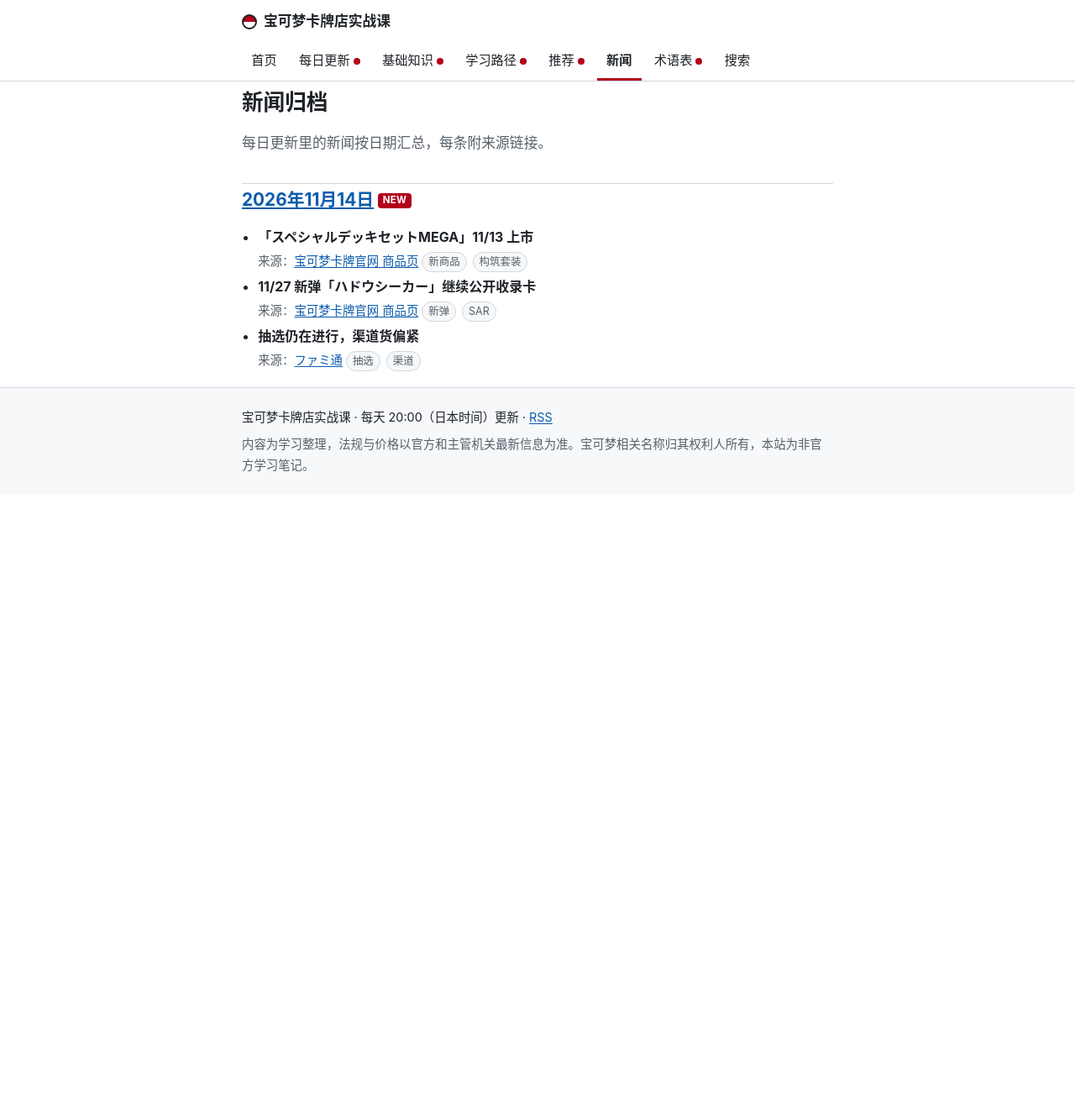
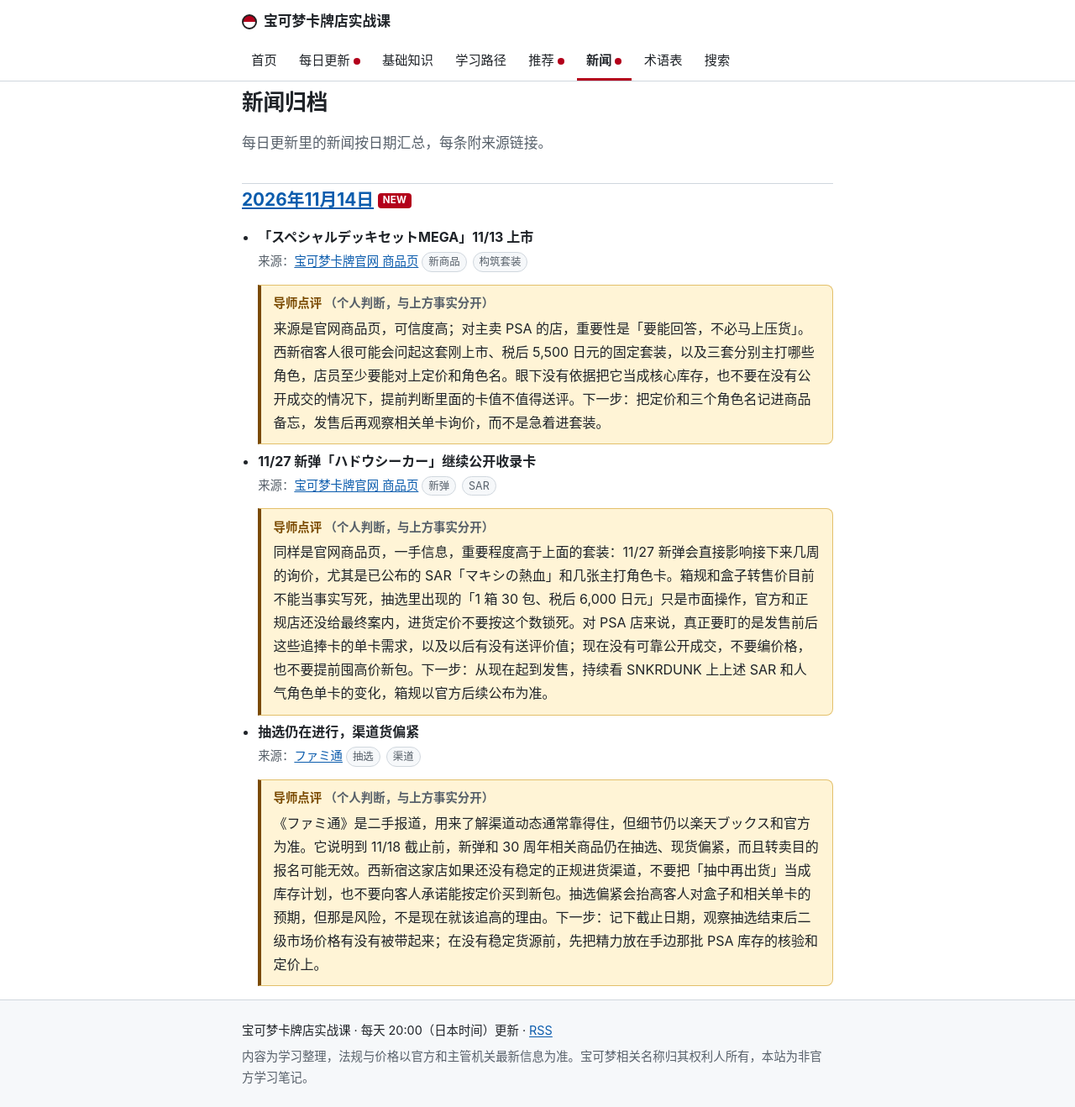
Before and after one commit to mikegalaxynova-pixel/pokemon-card-shop-course, a Jekyll site: the page built from news.html, in a window 1280 px wide and 1318 px high. Shown: the whole window at 84% size. Built offline with Jekyll 4.4.1, drawn with Linux system fonts in a browser that asks for light colours.

Commit message:
新闻和推荐增加「导师点评」

```diff
--- a/_data/changelog.yml
+++ b/_data/changelog.yml
@@ -1,5 +1,11 @@
 # 更新日志（唯一数据源）。每次每日更新在最上面新增一条。
 # kind 取值与导航 id 对应：daily | kb | recs | news | glossary | path ；type: new | updated
+- date: 2026-11-14
+  title: 新闻和推荐增加「导师点评」
+  items:
+    - { kind: daily, type: updated, title: "第 1 期三条新闻补上导师点评", url: /daily/2026-11-14/ }
+    - { kind: recs, type: updated, title: "推荐库各条目补上导师点评", url: /recommendations/ }
+    - { kind: news, type: updated, title: "新闻归档同步显示导师点评", url: /news/ }
 - date: 2026-11-14
   title: 内容范围调整：聚焦收藏与评级卡
   items:
--- a/_data/recommendations.yml
+++ b/_data/recommendations.yml
@@ -5,6 +5,8 @@
   creator: 【公式】ポケモンカードチャンネル
   url: https://www.youtube.com/watch?v=8MdwGqVOoP0
   note: 官方介绍 11/13 上市的「スペシャルデッキセットMEGA」：三套固定内容商品各收录哪些角色卡、附赠什么配件，便于对照定价和后续单卡收藏需求。
+  comment: >
+    官方频道的商品介绍，内容可信，值得花几分钟看完，但不必当成「必进货」清单。主卖 PSA 的店看它，是为了搞清三套分别收录哪些角色、附赠什么配件，以后客人问起或出现相关单卡询价时能对得上；视频本身不构成现在就备货的理由。下一步：看完后只记下三套的角色线和附件，发售后再对照有没有单卡收藏需求，不要在视频里寻找组卡或对战信息。
   tags: [官方, 新商品, 日语]
   added: 2026-11-14
 - id: snkrdunk
@@ -12,6 +14,8 @@
   title: SNKRDUNK（スニダン）
   url: https://snkrdunk.com/
   note: 看日文卡（含部分评级卡）在日本的近期成交和挂牌。成交价不是你的自动售价，还要算成色、手续费和利润。
+  comment: >
+    查日本市场近期成交，这是目前最该先会用的工具，重要程度很高。西新宿店给 PSA 卡和二手单卡标价，应当从这里看国内行情，但成交价不能直接写成货架价：还要扣成色差异、手续费和你需要的利润，也不能只看一笔就下结论。下一步：先用朋友那批库存里的 2〜3 张，练习对照近期成交，养成「先查再标」的习惯。
   tags: [查价, 日本市场]
   added: 2026-11-14
 - id: pricecharting
@@ -19,6 +23,8 @@
   title: PriceCharting
   url: https://www.pricecharting.com/category/pokemon-cards
   note: 主要追踪国际成交，按未评级、PSA 等级给价格曲线。接待海外客人和日英比价时有用，注意选对语言和套装。
+  comment: >
+    国际成交和按 PSA 等级拆开的曲线，对接待游客、做日英比价很有用，但代替不了 SNKRDUNK 上的日本行情。选错语言或套装会看错价格，这是最常见的风险。下一步：等库存表里有明确的日文卡和对应英文版时，再过来对照，不要单独用它给日本店头定价。
   tags: [查价, 海外市场, PSA]
   added: 2026-11-14
 - id: psa-pop
@@ -26,6 +32,8 @@
   title: PSA Population Report
   url: https://www.psacard.com/pop
   note: 查某张卡被评为各等级的数量，判断 10 分是否稀缺。
+  comment: >
+    这是 PSA 官方的鉴定数量，判断「10 分是否稀缺」时应当看这里，可信度高。但它只说明评出了多少张，不能单独决定售价：需求、角色和成色同样重要，Pop 低不等于一定能卖高价。下一步：给库存里几张 PSA 10 和同卡 PSA 9 都查一遍 Pop，体会一下等级差和稀缺是怎么同时出现的。
   tags: [PSA, Pop]
   added: 2026-11-14
 - id: psa-cert
@@ -33,6 +41,8 @@
   title: PSA 官网（认证编号查询）
   url: https://www.psacard.com/
   note: 盘点库存的「身份证系统」：先核认证编号真伪，再看等级与 Pop。
+  comment: >
+    主卖 PSA 的店，这是进货和上架前的第一步，重要性高于查价：认证号对不上，后面的等级和价格都没有意义。西新宿店面对的是朋友提供的一批现货，先核验能降低假壳风险，也是对客人最基本的负责。下一步：先抽 2〜3 张核对认证号，再决定要不要把核验当作每张卡入库的固定动作。
   tags: [PSA, 认证号, 防伪]
   added: 2026-11-14
 - id: psa-grading-standards
@@ -40,6 +50,8 @@
   title: PSA Grading Standards
   url: https://www.psacard.com/gradingstandards
   note: PSA 官方等级标准原文，向客人解释等级前先核对这里。
+  comment: >
+    向客人解释「为什么是 10 分或 9 分」时，应当以官方标准为准，不要靠记忆或论坛说法。店头讲错等级标准，比标价略保守更伤信任。下一步：先把 10 分和 9 分的原文标准读一遍，再对照手边的壳，练习用官方用语回答客人。
   tags: [PSA, 等级, 官方]
   added: 2026-11-14
 - id: pokemon-card-official
@@ -47,6 +59,8 @@
   title: 宝可梦卡牌官网（ポケモンカードゲーム公式）
   url: https://www.pokemon-card.com/
   note: 新商品、收录卡、发售日的第一手来源，新闻和商品确认以这里为准。
+  comment: >
+    确认发售日、收录卡和希望零售价，应当回到这个官网，重要性和可信度都最高；媒体和社交转述只作为线索。店里回答「哪天出、一包多少钱、有哪张 SAR」时，以这里为准，可以避免把未证实的箱规或转售价说成事实。下一步：把「ハドウシーカー」和「スペシャルデッキセットMEGA」的商品页收进书签，有新收录再对照更新备忘。
   tags: [官方, 新商品]
   added: 2026-11-14
 - id: x-pokemon-cojp
@@ -54,5 +68,7 @@
   title: "@pokemon_cojp（ポケモン公式 X）"
   url: https://x.com/pokemon_cojp
   note: 官方 X 账号，发售、活动等消息确认渠道之一。
+  comment: >
+    官方账号适合用来追上新消息，但不是唯一依据，细节仍要回到官网商品页。信息密度高，和开店无关的内容会很多，不必条条都跟。下一步：先关注，遇到发售或新品信息再点回官网核对；和收藏、评级卡无关的对战或活动消息可以略过。
   tags: [官方, X]
   added: 2026-11-14
--- /dev/null
+++ b/_includes/comment.html
@@ -0,0 +1,6 @@
+{%- if include.text and include.text != blank -%}
+<aside class="mentor">
+  <p class="mentor-label">导师点评 <span class="muted">（个人判断，与上方事实分开）</span></p>
+  <div class="mentor-body">{{ include.text | markdownify }}</div>
+</aside>
+{%- endif -%}
--- a/_includes/rec.html
+++ b/_includes/rec.html
@@ -3,5 +3,6 @@
   <h3><a href="{{ include.r.url }}" rel="noopener">{{ include.r.title }}</a></h3>
   {% if include.r.creator %}<p class="muted">{{ include.r.creator }}</p>{% endif %}
   <p>{{ include.r.note }}</p>
+  {% include comment.html text=include.r.comment %}
   <p class="src">{% for t in include.r.tags %}<span class="tag">{{ t }}</span>{% endfor %} <span class="muted">收录于 {{ include.r.added }}</span></p>
 </li>
--- a/_includes/style.css
+++ b/_includes/style.css
@@ -65,3 +65,9 @@ hr{border:0;border-top:1px solid var(--line);margin:2rem 0}
 input[type=search]{width:100%;font:inherit;padding:.7rem .9rem;border:1px solid var(--line);border-radius:8px;min-height:48px}
 .site-footer{border-top:1px solid var(--line);background:var(--soft);padding:1rem 0;font-size:.9rem}
 .site-footer p{margin:.4rem 0}
+.mentor{margin:.75rem 0 .35rem;padding:.7rem .9rem;border:1px solid #e3c06b;border-left:4px solid var(--upd);background:var(--updbg);border-radius:0 8px 8px 0}
+.mentor-label{font-weight:700;font-size:.9rem;color:var(--upd);margin:0 0 .35rem;line-height:1.4}
+.mentor-body>p{margin:.35rem 0;color:var(--fg)}
+.mentor-body>p:first-child{margin-top:0}
+.mentor-body>p:last-child{margin-bottom:0}
+.card .mentor{margin:.6rem 0}
--- a/_layouts/daily.html
+++ b/_layouts/daily.html
@@ -13,7 +13,8 @@ nav: daily
   <ol class="news">
   {% for n in page.news %}
     <li><h3>{{ n.title }}</h3><p>{{ n.summary }}</p>
-    <p class="src">来源：<a href="{{ n.url }}" rel="noopener">{{ n.source }}</a>{% if n.tags %} · {% for t in n.tags %}<span class="tag">{{ t }}</span>{% endfor %}{% endif %}</p></li>
+    <p class="src">来源：<a href="{{ n.url }}" rel="noopener">{{ n.source }}</a>{% if n.tags %} · {% for t in n.tags %}<span class="tag">{{ t }}</span>{% endfor %}{% endif %}</p>
+    {% include comment.html text=n.comment %}</li>
   {% endfor %}
   </ol>
   {% endif %}
--- a/_posts/2026-11-14-daily.md
+++ b/_posts/2026-11-14-daily.md
@@ -11,16 +11,22 @@ news:
     source: 宝可梦卡牌官网 商品页
     url: https://www.pokemon-card.com/products/mega/mg.html
     tags: [新商品, 构筑套装]
+    comment: >
+      来源是官网商品页，可信度高；对主卖 PSA 的店，重要性是「要能回答，不必马上压货」。西新宿客人很可能会问起这套刚上市、税后 5,500 日元的固定套装，以及三套分别主打哪些角色，店员至少要能对上定价和角色名。眼下没有依据把它当成核心库存，也不要在没有公开成交的情况下，提前判断里面的卡值不值得送评。下一步：把定价和三个角色名记进商品备忘，发售后再观察相关单卡询价，而不是急着进套装。
   - title: 11/27 新弹「ハドウシーカー」继续公开收录卡
     summary: 一包 5 张、税后 200 日元。主打メガルカリオZ ex、メガガブリアスZ ex、メガアブソルZ ex，漫画家原哲夫绘制的支援卡「マキシの熱血」以 SAR 收录。市面不少抽选按「1 箱 30 包、税后 6,000 日元」操作，但箱规以官方和正规店后续案内为准。
     source: 宝可梦卡牌官网 商品页
     url: https://www.pokemon-card.com/ex/m7/
     tags: [新弹, SAR]
+    comment: >
+      同样是官网商品页，一手信息，重要程度高于上面的套装：11/27 新弹会直接影响接下来几周的询价，尤其是已公布的 SAR「マキシの熱血」和几张主打角色卡。箱规和盒子转售价目前不能当事实写死，抽选里出现的「1 箱 30 包、税后 6,000 日元」只是市面操作，官方和正规店还没给最终案内，进货定价不要按这个数锁死。对 PSA 店来说，真正要盯的是发售前后这些追捧卡的单卡需求，以及以后有没有送评价值；现在没有可靠公开成交，不要编价格，也不要提前囤高价新包。下一步：从现在起到发售，持续看 SNKRDUNK 上上述 SAR 和人气角色单卡的变化，箱规以官方后续公布为准。
   - title: 抽选仍在进行，渠道货偏紧
     summary: 《ファミ通》11/13 报道，楽天ブックス接受「ハドウシーカー」、特典套装、30 周年「30th CELEBRATION」等抽选，截止 11/18 23:59，并写明转卖目的报名可能无效。
     source: ファミ通
     url: https://www.famitsu.com/article/202611/93883
     tags: [抽选, 渠道]
+    comment: >
+      《ファミ通》是二手报道，用来了解渠道动态通常靠得住，但细节仍以楽天ブックス和官方为准。它说明到 11/18 截止前，新弹和 30 周年相关商品仍在抽选、现货偏紧，而且转卖目的报名可能无效。西新宿这家店如果还没有稳定的正规进货渠道，不要把「抽中再出货」当成库存计划，也不要向客人承诺能按定价买到新包。抽选偏紧会抬高客人对盒子和相关单卡的预期，但那是风险，不是现在就该追高的理由。下一步：记下截止日期，观察抽选结束后二级市场价格有没有被带起来；在没有稳定货源前，先把精力放在手边那批 PSA 库存的核验和定价上。
 recs: [yt-special-deck-set-mega]
 ---
 
--- a/news.html
+++ b/news.html
@@ -14,7 +14,8 @@ description: 日本宝可梦卡牌新闻归档：新商品、新弹、抽选、P
   <h2 id="n-{{ p.date | date: '%Y%m%d' }}"><a href="{{ p.url | relative_url }}#news">{{ p.date | date: '%Y年%-m月%-d日' }}</a> {% include badge.html date=p.date url=p.url %}</h2>
   <ul class="news">
   {% for n in p.news %}
-    <li><strong>{{ n.title }}</strong><br><span class="src">来源：<a href="{{ n.url }}" rel="noopener">{{ n.source }}</a>{% for t in n.tags %} <span class="tag">{{ t }}</span>{% endfor %}</span></li>
+    <li><strong>{{ n.title }}</strong><br><span class="src">来源：<a href="{{ n.url }}" rel="noopener">{{ n.source }}</a>{% for t in n.tags %} <span class="tag">{{ t }}</span>{% endfor %}</span>
+    {% include comment.html text=n.comment %}</li>
   {% endfor %}
   </ul>
 </section>
```
Also changed, not shown: CONTRIBUTING.md (+17 -3 lines).
